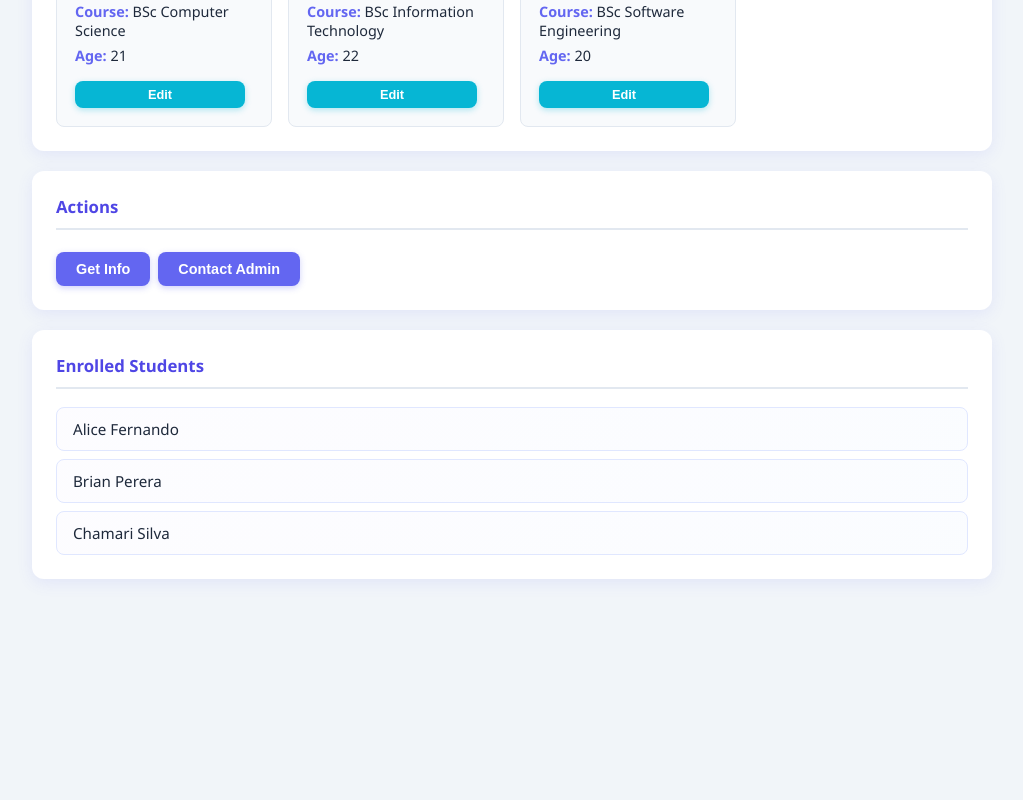
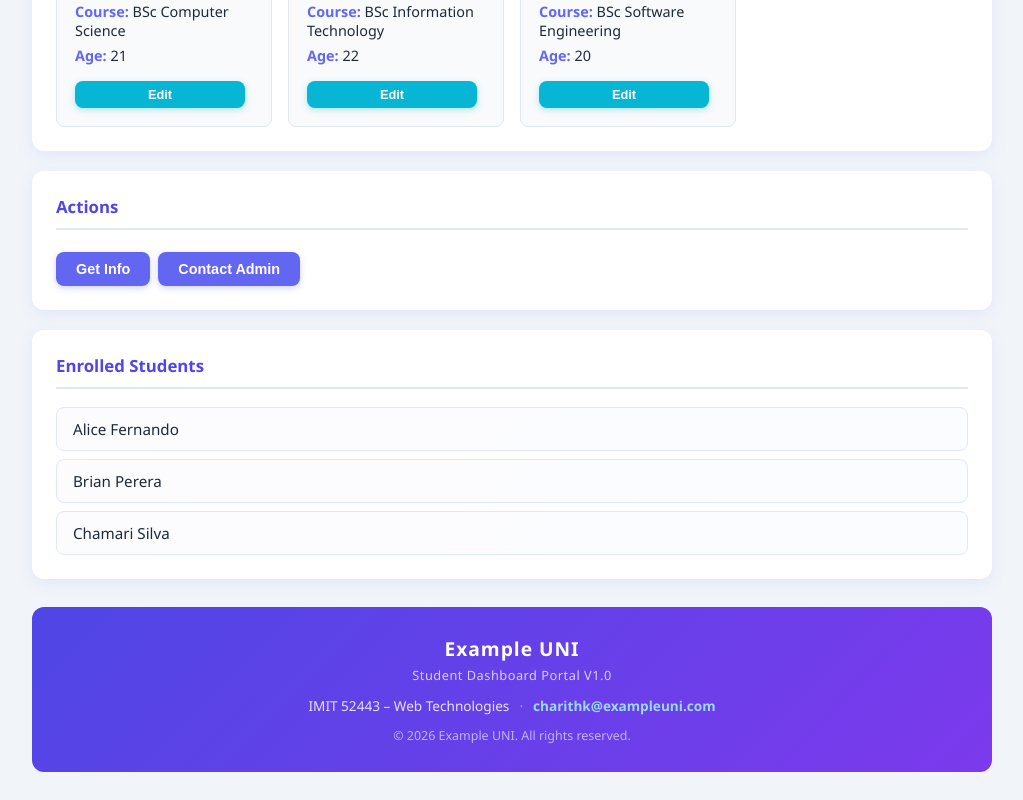
Before and after one commit to cnkulatunga/UOK-Student-APP, a React (Vite) app: page / in a window 1280 px wide. Shown: the part 823-1623 px from the top of the page, without its empty margins (128-1151 px from the left). Before the commit the page ends 1430 px from the top, so only its background shows below. Built offline with nearby package versions, Linux system fonts and the light colour scheme.

Commit message:
Add Footer component with branding, module info and copyright

```diff
--- a/src/App.jsx
+++ b/src/App.jsx
@@ -14,6 +14,7 @@ import Counter from "./components/Counter";
 import StudentList from "./components/StudentList";
 import LoginLogout from "./components/LoginLogout";
 import AddStudentForm from "./components/AddStudentForm";
+import Footer from "./components/Footer";
 
 /**
  * Seed data pre-loaded so the dashboard is not empty on first load.
@@ -100,6 +101,8 @@ function App() {
 
       {/* Part 6 – Lists rendered with .map() — driven by shared students state */}
       <StudentList students={students} />
+
+      <Footer />
     </div>
   );
 }
--- /dev/null
+++ b/src/components/Footer.jsx
@@ -0,0 +1,38 @@
+/**
+ * @file Footer.jsx
+ * @description Application footer displaying institution name, module info,
+ *              and copyright year. Year is derived dynamically so it never
+ *              needs a manual update.
+ */
+
+/**
+ * Footer – renders the bottom bar of the Student Dashboard.
+ *
+ * @returns {JSX.Element}
+ */
+function Footer() {
+  const currentYear = new Date().getFullYear();
+
+  return (
+    <footer className="footer">
+      <div className="footer-content">
+        <div className="footer-brand">
+          <span className="footer-logo">Example UNI</span>
+          <p className="footer-tagline">Student Dashboard Portal V1.0</p>
+        </div>
+
+        <div className="footer-links">
+          <span>IMIT 52443 – Web Technologies</span>
+          <span className="footer-dot">·</span>
+          <a href="mailto:charithk@exampleuni.com">charithk@exampleuni.com</a>
+        </div>
+
+        <p className="footer-copy">
+          &copy; {currentYear} Example UNI. All rights reserved.
+        </p>
+      </div>
+    </footer>
+  );
+}
+
+export default Footer;
--- a/src/index.css
+++ b/src/index.css
@@ -434,6 +434,72 @@ body {
   padding: 8px 0;
 }
 
+/* ── Footer ────────────────────────────────────────────── */
+.footer {
+  background: linear-gradient(135deg, #4f46e5, #7c3aed);
+  color: white;
+  border-radius: var(--radius);
+  padding: 28px 32px;
+  margin-top: 8px;
+}
+
+.footer-content {
+  display: flex;
+  flex-direction: column;
+  align-items: center;
+  gap: 12px;
+  text-align: center;
+}
+
+.footer-brand {
+  display: flex;
+  flex-direction: column;
+  align-items: center;
+  gap: 4px;
+}
+
+.footer-logo {
+  font-size: 1.2rem;
+  font-weight: 800;
+  letter-spacing: 1px;
+}
+
+.footer-tagline {
+  font-size: 0.8rem;
+  opacity: 0.75;
+  letter-spacing: 0.5px;
+}
+
+.footer-links {
+  display: flex;
+  align-items: center;
+  gap: 10px;
+  font-size: 0.85rem;
+  opacity: 0.85;
+  flex-wrap: wrap;
+  justify-content: center;
+}
+
+.footer-links a {
+  color: #a5f3fc;
+  text-decoration: none;
+  font-weight: 600;
+  transition: color 0.2s;
+}
+
+.footer-links a:hover {
+  color: white;
+}
+
+.footer-dot {
+  opacity: 0.5;
+}
+
+.footer-copy {
+  font-size: 0.78rem;
+  opacity: 0.6;
+}
+
 /* ── Responsive ────────────────────────────────────────── */
 @media (max-width: 640px) {
   .student-form {
@@ -443,4 +509,8 @@ body {
   .dashboard-heading {
     font-size: 1.6rem;
   }
+
+  .footer {
+    padding: 24px 20px;
+  }
 }
```
